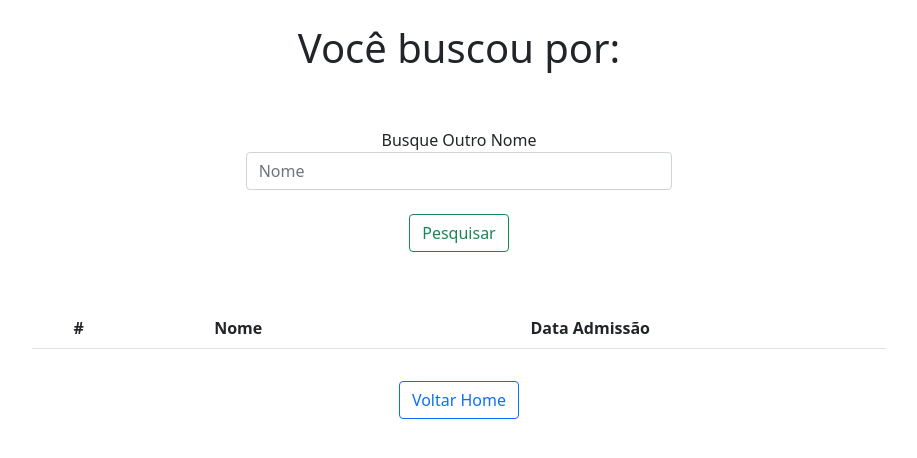
After one commit to Lelou123/Visie-Teste, a Flask app: page /searchPessoa in a window 1280 px wide. The commit adds this page. Shown: the top 458 px of the page, without its empty margins (181-1098 px from the left). Run offline with Flask 2, Linux system fonts and the light colour scheme; tables that the repository leaves empty hold one stand-in row (values such as "Sample post"); lists and menus that the app fills with data are empty.

Commit message:
Add Search Engine

```diff
--- a/main.py
+++ b/main.py
@@ -46,6 +46,30 @@ def add():
     return render_template('add.html')
 
 
+@app.route('/searchPessoa', methods=['GET', 'POST'])
+def searchP():
+    page = request.args.get('page', 1, type=int)
+    pessoas = Pessoas.query.paginate(page=page, per_page=1000)
+
+    filtered = []
+
+    if request.method == 'POST':
+        pessoaN = request.form['nome'].lower()
+
+        for item in pessoas.items:
+            itemN = item.nome.lower()
+            if itemN == pessoaN:
+
+                filtered.append(item)
+            else:
+                itemN = itemN.split(' ')[0]
+
+                if itemN == pessoaN:
+                    filtered.append(item)
+
+    return render_template('search.html', pessoas=filtered)
+
+
 @app.route('/edit/<int:id>', methods=['GET', 'POST'])
 def edit(id):
     pessoa = Pessoas.query.get(id)
--- a/templates/add.html
+++ b/templates/add.html
@@ -31,10 +31,10 @@
         </div>
     </div>
     <div class="row col-5 mt-5">
-        <button type="submit" class="btn btn-outline-success">Cadastrar</button>
+        <button type="submit" class="btn btn-success">Cadastrar</button>
     </div>
     <div class="row col-5 mt-5">
-        <a href="/" class="btn btn-primary">Voltar Home</a>
+        <a href="/" class="btn btn-outline-primary">Voltar Home</a>
     </div>
 </form>
 </body>
--- /dev/null
+++ b/templates/search.html
@@ -0,0 +1,64 @@
+
+<!DOCTYPE html>
+<html lang="en">
+<head>
+    <meta charset="UTF-8">
+    <title>Py Web</title>
+    <link href="https://cdn.jsdelivr.net/npm/bootstrap@5.1.3/dist/css/bootstrap.min.css" rel="stylesheet" >
+</head>
+<body>
+
+    <div class="col-8 m-auto pt-2 pb-2 text-center mt-3">
+        <h1>Você buscou por:</h1>
+    </div>
+
+
+    <div class="col-4 m-auto pt-4 pb-2 text-center mb-3">
+        <form action="/searchPessoa" class="container" method="post">
+
+                <div class="row mt-3">
+                    <label for="nome">Busque Outro Nome</label>
+                    <input type="text " name="nome" id="nome" placeholder="Nome" class="form-control">
+                </div>
+
+            <div class="col-4 m-auto pt-4 pb-2 text-center">
+                <button type="submit" class="btn btn-outline-success">Pesquisar</button>
+            </div>
+        </form>
+    </div>
+
+    <div class="col-8 m-auto pt-4 pb-2 text-center">
+        <table class="table">
+          <thead class="thead-dark">
+            <tr>
+              <th scope="col">#</th>
+              <th scope="col">Nome</th>
+              <th scope="col">Data Admissão</th>
+              <th scope="col"></th>
+            </tr>
+          </thead>
+            <tbody>
+            {% for item in pessoas %}
+                <tr>
+                        <td>{{item.id}}</td>
+                        <td>{{item.nome}}</td>
+                        <td>{{item.data_admissao.strftime("%d/%m/%Y")}}</td>
+                        <td><a href="/edit/{{item.id}}" class="btn btn-primary">Editar</a></td>
+                        <td><a href="/delete/{{item.id}}" class="btn btn-danger">Deletar</a></td>
+                </tr>
+            {% endfor %}
+            </tbody>
+        </table>
+
+        <div class="col-8 m-auto pt-3 pb-2 text-center">
+            <a href="/" class="btn btn-outline-primary">Voltar Home</a>
+        </div>
+
+    </div>
+
+
+<script src="https://code.jquery.com/jquery-3.5.1.slim.min.js" integrity="sha384-DfXdz2htPH0lsSSs5nCTpuj/zy4C+OGpamoFVy38MVBnE+IbbVYUew+OrCXaRkfj" crossorigin="anonymous"></script>
+<script src="https://cdn.jsdelivr.net/npm/bootstrap@4.5.3/dist/js/bootstrap.bundle.min.js" integrity="sha384-ho+j7jyWK8fNQe+A12Hb8AhRq26LrZ/JpcUGGOn+Y7RsweNrtN/tE3MoK7ZeZDyx" crossorigin="anonymous"></script>
+
+</body>
+</html>
```
Also changed, not shown: templates/index.html (+13 -0 lines).
